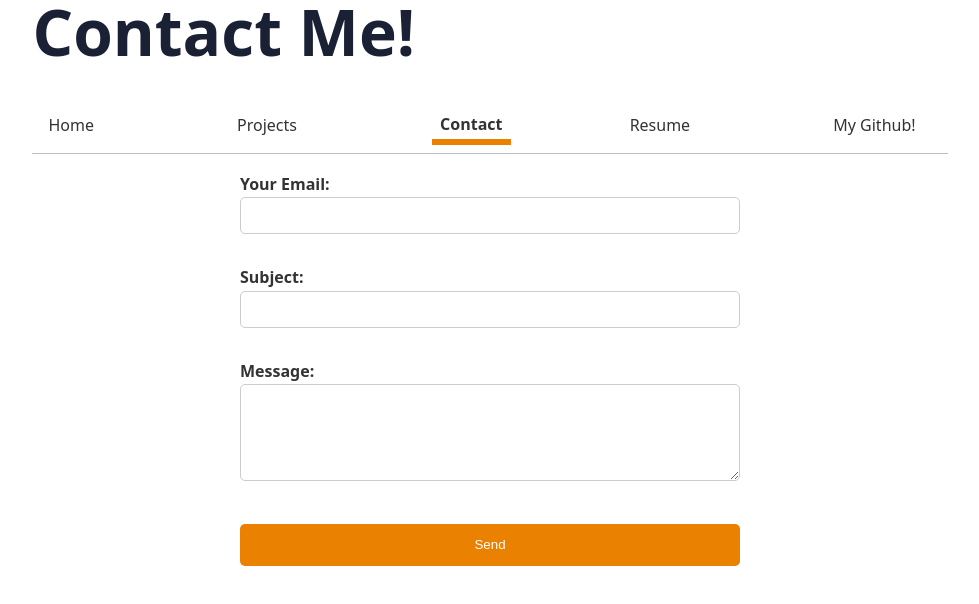
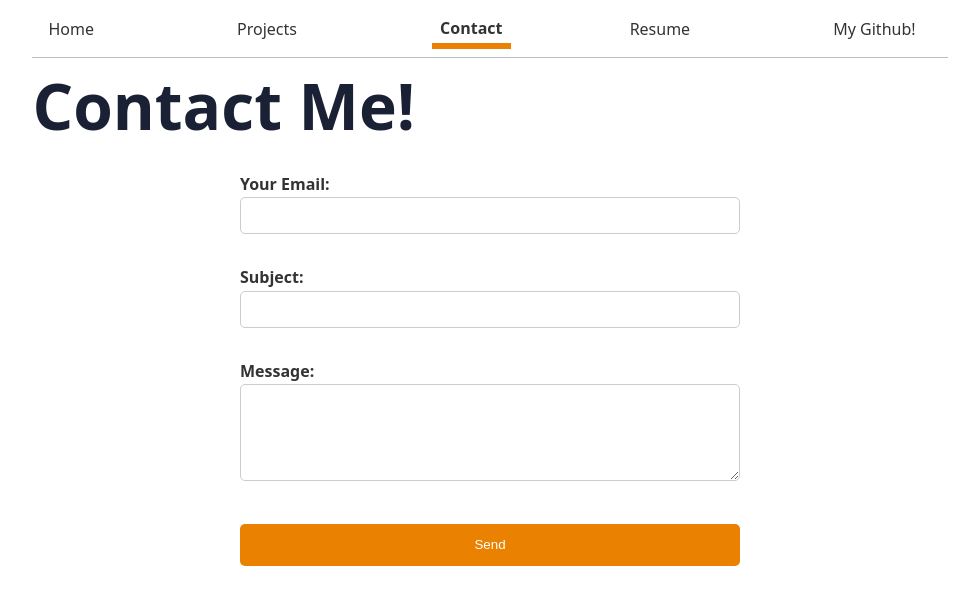
Before and after one commit to RaghavDewangan/portfolio, a plain HTML site: page contact/index.html in a window 1280 px wide. Shown: the whole page, without its empty margins (150-1129 px from the left). Drawn offline with Linux system fonts and the light colour scheme.

Commit message:
automated nav

```diff
--- a/contact/index.html
+++ b/contact/index.html
@@ -8,15 +8,6 @@
 </head>
 <body>
     <h1>Contact Me!</h1>
-    <nav>
-        <ul>
-            <li><a href="..\index.html">Home</a></li>
-            <li><a href="..\projects\index.html">Projects</a></li>
-            <li><a href="..\contact\index.html">Contact</a></li>
-            <li><a href="../resume/cv.html">Resume</a></li>
-            <li><a href="https://github.com/RaghavDewangan" target="_blank">My Github!</a></li>
-        </ul>
-    </nav>
 
     <form action="mailto:raghav.dewangan2004@gmail.com" method="POST" enctype="text/plain">
         <div>
--- a/global.js
+++ b/global.js
@@ -1,13 +1,40 @@
-console.log('ITS ALIVE!');
+console.log("IT’S ALIVE!");
 
 function $$(selector, context = document) {
-    return Array.from(context.querySelectorAll(selector));
+  return Array.from(context.querySelectorAll(selector));
 }
 
-const navLinks = $$("nav a");
+let pages = [
+  { url: "../index.html", title: "Home" },
+  { url: "../projects/index.html", title: "Projects" },
+  { url: "../contact/index.html", title: "Contact" },
+  { url: "../resume/cv.html", title: "Resume" },
+  { url: "https://github.com/RaghavDewangan", title: "My Github!" },
+];
 
-const currentLink = navLinks.find(
-    (a) => a.host === location.host && a.pathname === location.pathname
-);
+let nav = document.createElement("nav");
+let ul = document.createElement("ul");
+nav.appendChild(ul);
+document.body.prepend(nav);
 
-currentLink?.classList.add("current");
+for (let p of pages) {
+  let url = p.url;
+  let title = p.title;
+
+  let a = document.createElement("a");
+  a.href = url;
+  a.textContent = title;
+
+  if (a.host !== location.host) {
+    a.target = "_blank";
+  }
+
+  a.classList.toggle(
+    "current",
+    a.host === location.host && a.pathname === location.pathname
+  );
+
+  let li = document.createElement("li");
+  li.appendChild(a);
+  ul.appendChild(li);
+}
```
Also changed, not shown: index.html (+0 -9 lines), projects/index.html (+0 -9 lines), resume/cv.html (+0 -9 lines).
